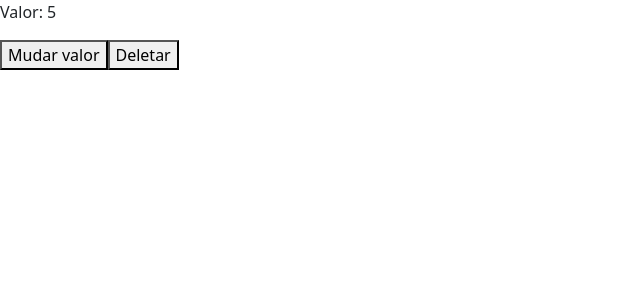
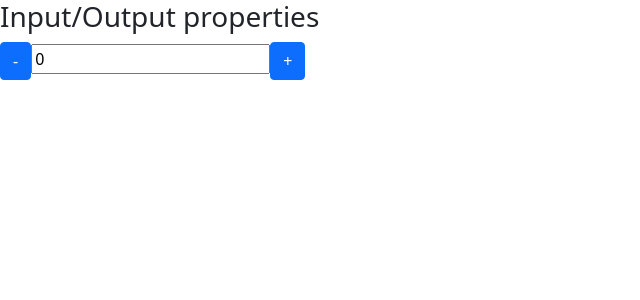
Before and after one commit to Vitor-Franco/angular-basics, an Angular app: page / in a window 1280 px wide. Shown: the top 300 px of the page, without its empty margins (0-640 px from the left). Built offline with nearby package versions, Linux system fonts and the light colour scheme.

Commit message:
acesso ao DOM e ao Template com ViewChild

```diff
--- a/src/app/app.component.html
+++ b/src/app/app.component.html
@@ -3,6 +3,8 @@
 <app-meu-primeiro2></app-meu-primeiro2>
 <app-cursos></app-cursos> -->
 <!-- <app-data-binding></app-data-binding> -->
-<app-ciclo [valorInicial]="valor" *ngIf="!deletarCiclo"></app-ciclo>
+<!-- <app-ciclo [valorInicial]="valor" *ngIf="!deletarCiclo"></app-ciclo>
 <button (click)="mudarValor()">Mudar valor</button>
-<button (click)="destruirCiclo()">Deletar</button>
+<button (click)="destruirCiclo()">Deletar</button> -->
+
+<contador></contador>
--- a/src/app/output-property/output-property.component.html
+++ b/src/app/output-property/output-property.component.html
@@ -1,5 +1,7 @@
 <div>
+  <h3>Input/Output properties</h3>
+
   <button class="btn btn-primary" (click)="decrementa()">-</button>
-  <input type="text" [value]="valor" readonly />
-  <button class="btn btn-primary" (click)="incrementa()" >+</button>
+  <input #campoInput type="text" [value]="valor" readonly />
+  <button class="btn btn-primary" (click)="incrementa()">+</button>
 </div>
--- a/src/app/output-property/output-property.component.ts
+++ b/src/app/output-property/output-property.component.ts
@@ -1,4 +1,12 @@
-import { Component, EventEmitter, Input, OnInit, Output } from '@angular/core';
+import {
+  Component,
+  ElementRef,
+  EventEmitter,
+  Input,
+  OnInit,
+  Output,
+  ViewChild,
+} from '@angular/core';
 
 @Component({
   selector: 'contador',
@@ -10,13 +18,15 @@ export class OutputPropertyComponent implements OnInit {
 
   @Output() mudouValor = new EventEmitter(); // Responsável por emitir um evento para o componente pai
 
+  @ViewChild('campoInput', { static: false }) campoValorInput!: ElementRef;
+
   incrementa() {
-    this.valor++;
+    this.campoValorInput.nativeElement.value++;
     this.mudouValor.emit({ novoValor: this.valor });
   }
 
   decrementa() {
-    this.valor--;
+    this.campoValorInput.nativeElement.value--;
     this.mudouValor.emit({ novoValor: this.valor });
   }
 
```
